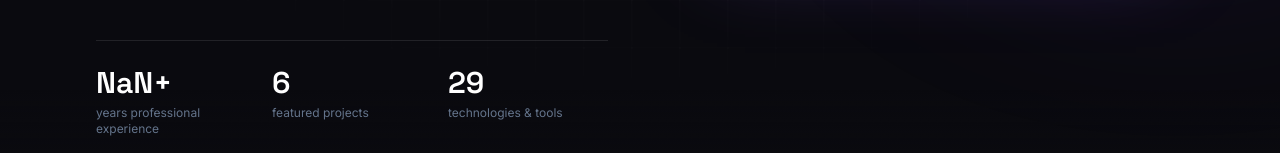
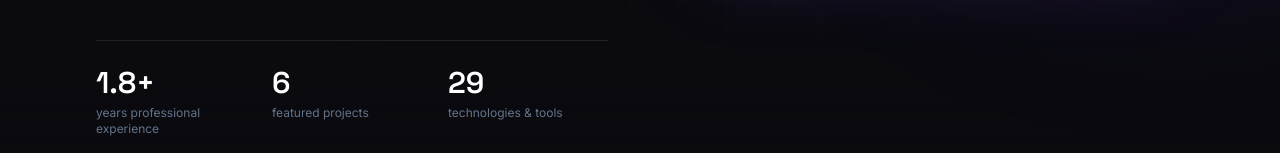
Before and after one commit to SarthikD/SarthikD.github.io, a React (Vite) app: page / in a window 1280 px wide. Shown: the part 728-881 px from the top of the page. Built offline with nearby package versions, Linux system fonts and the light colour scheme.

Commit message:
years professional experience

```diff
--- a/src/components/Hero.tsx
+++ b/src/components/Hero.tsx
@@ -9,15 +9,17 @@ import { MagneticButton } from './MagneticButton';
 import { Terminal } from './Terminal';
 
 // Real, derived facts only.
+const now = new Date();
+const thisMonth = `${now.getFullYear()}-${String(now.getMonth() + 1).padStart(2, '0')}`;
 const firstStart = experience.map((r) => r.start).sort()[0];
-const lastEnd = experience.map((r) => r.end).sort().reverse()[0];
+const lastEnd = experience.map((r) => (r.end === 'Present' ? thisMonth : r.end)).sort().reverse()[0];
 const monthsExp = (() => {
   const [y1, m1] = firstStart.split('-').map(Number);
   const [y2, m2] = lastEnd.split('-').map(Number);
   return (y2 - y1) * 12 + (m2 - m1);
 })();
 const stats = [
-  { value: Math.floor(monthsExp / 12), suffix: '+', label: 'years professional experience' },
+  { value: Math.floor((monthsExp / 12) * 10) / 10, decimals: 1, suffix: '+', label: 'years professional experience' },
   { value: projects.filter((p) => !p.placeholder).length, suffix: '', label: 'featured projects' },
   { value: coreSkills.length + skillGroups.reduce((n, g) => n + g.items.length, 0), suffix: '', label: 'technologies & tools' },
 ];
@@ -156,18 +158,30 @@ function Stats() {
   );
 }
 
-function Stat({ value, suffix, label, start }: { value: number; suffix: string; label: string; start: boolean }) {
-  const n = useCountUp(value, start);
+function Stat({
+  value,
+  decimals = 0,
+  suffix,
+  label,
+  start,
+}: {
+  value: number;
+  decimals?: number;
+  suffix: string;
+  label: string;
+  start: boolean;
+}) {
+  const n = useCountUp(value, start, undefined, decimals);
   return (
     <div>
       <dt className="sr-only">{label}</dt>
       <dd className="font-display text-2xl font-semibold text-white sm:text-3xl">
         <span aria-hidden="true">
-          {n}
+          {n.toFixed(decimals)}
           {suffix}
         </span>
         <span className="sr-only">
-          {value}
+          {value.toFixed(decimals)}
           {suffix}
         </span>
       </dd>
--- a/src/hooks/useCountUp.ts
+++ b/src/hooks/useCountUp.ts
@@ -1,8 +1,8 @@
 import { useEffect, useState } from 'react';
 import { useReducedMotion } from 'framer-motion';
 
-/** Counts from 0 to `target` once `start` becomes true. */
-export function useCountUp(target: number, start: boolean, durationMs = 1400) {
+/** Counts from 0 to `target` once `start` becomes true, rounded to `decimals` places. */
+export function useCountUp(target: number, start: boolean, durationMs = 1400, decimals = 0) {
   const reduce = useReducedMotion();
   const [value, setValue] = useState(0);
 
@@ -17,12 +17,13 @@ export function useCountUp(target: number, start: boolean, durationMs = 1400) {
     const tick = (now: number) => {
       const p = Math.min(1, (now - t0) / durationMs);
       const eased = 1 - Math.pow(1 - p, 3);
-      setValue(Math.round(target * eased));
+      const factor = 10 ** decimals;
+      setValue(Math.round(target * eased * factor) / factor);
       if (p < 1) raf = requestAnimationFrame(tick);
     };
     raf = requestAnimationFrame(tick);
     return () => cancelAnimationFrame(raf);
-  }, [target, start, durationMs, reduce]);
+  }, [target, start, durationMs, decimals, reduce]);
 
   return value;
 }
```
